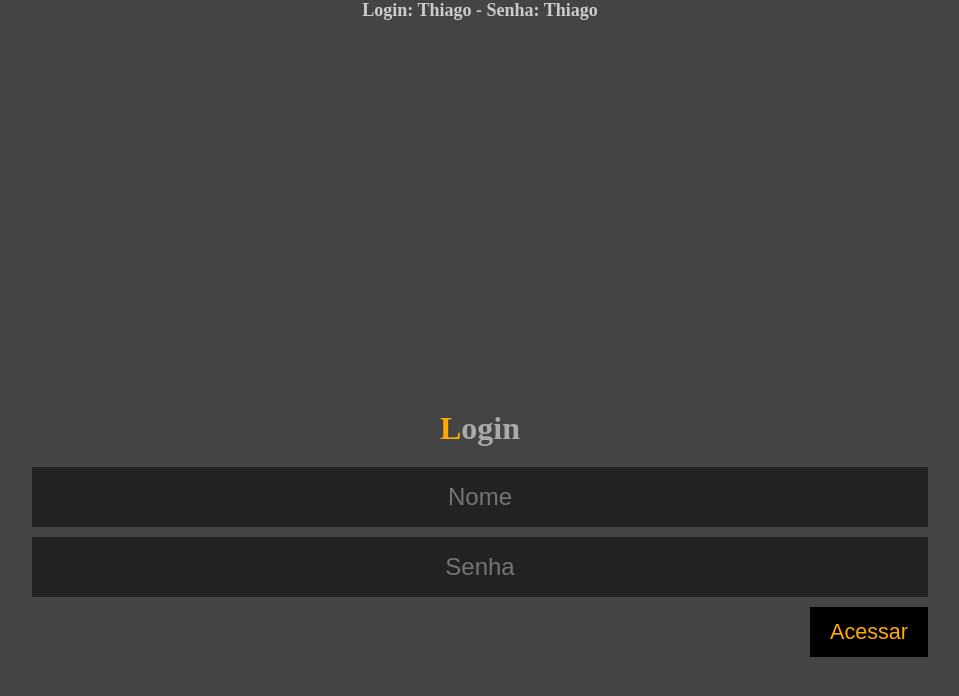
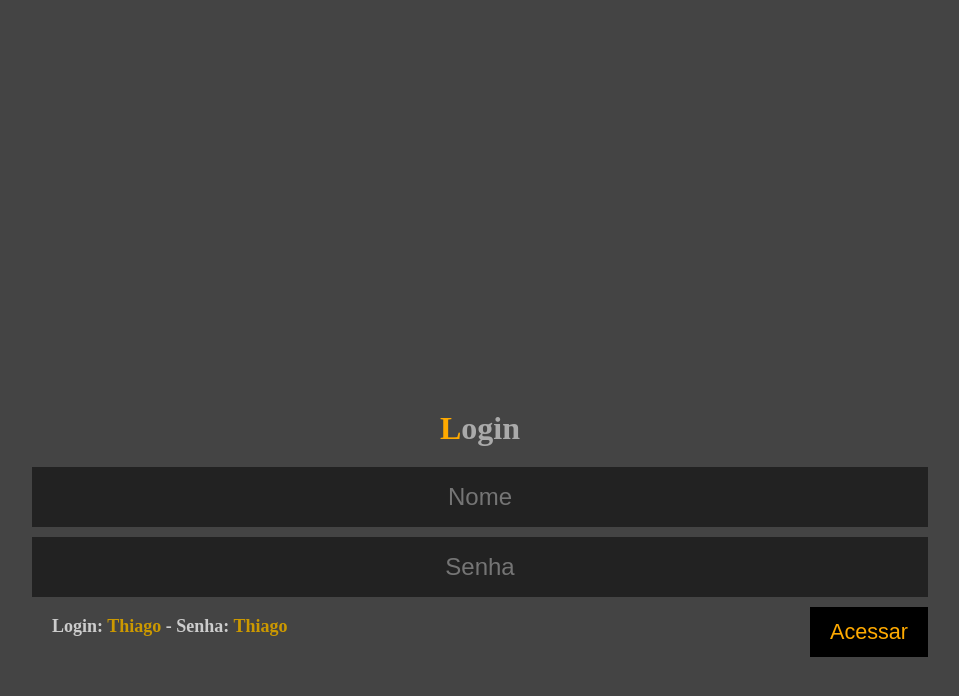
Before and after one commit to ThiagoCS0/FS-MultiApp, a React (Vite) app: page /login in a window 1280 px wide. Shown: the top 696 px of the page, without its empty margins (160-1119 px from the left). Built offline with nearby package versions, Linux system fonts and the light colour scheme.

Commit message:
Muitl App - deploy

```diff
--- a/src/components/Login.jsx
+++ b/src/components/Login.jsx
@@ -19,8 +19,8 @@ export default function Login() {
 					<input name="nome" type="text" value={nome} onChange={(e) => { defNome(e.target.value) }} placeholder="Nome" autoComplete="username" required />
 					<input name="senha" type="password" value={senha} onChange={(e) => { defSenha(e.target.value) }} placeholder="Senha" autoComplete="current-password" required />
 					<button type="submit" style={{ alignSelf: 'end' }}>Acessar</button>
+				<p style={{ position: 'absolute', left:'20px', bottom:'20px'}}>Login: <span style={{ userSelect:'all'}}>Thiago</span> - Senha: <span style={{ userSelect:'all'}}>Thiago</span></p>
 				</form>
-				<p>Login: Thiago - Senha: Thiago </p>
 			</div>
 		</>
 	)
```
Also changed, not shown: 1 other file (tests, documents, lock files or other folders).
